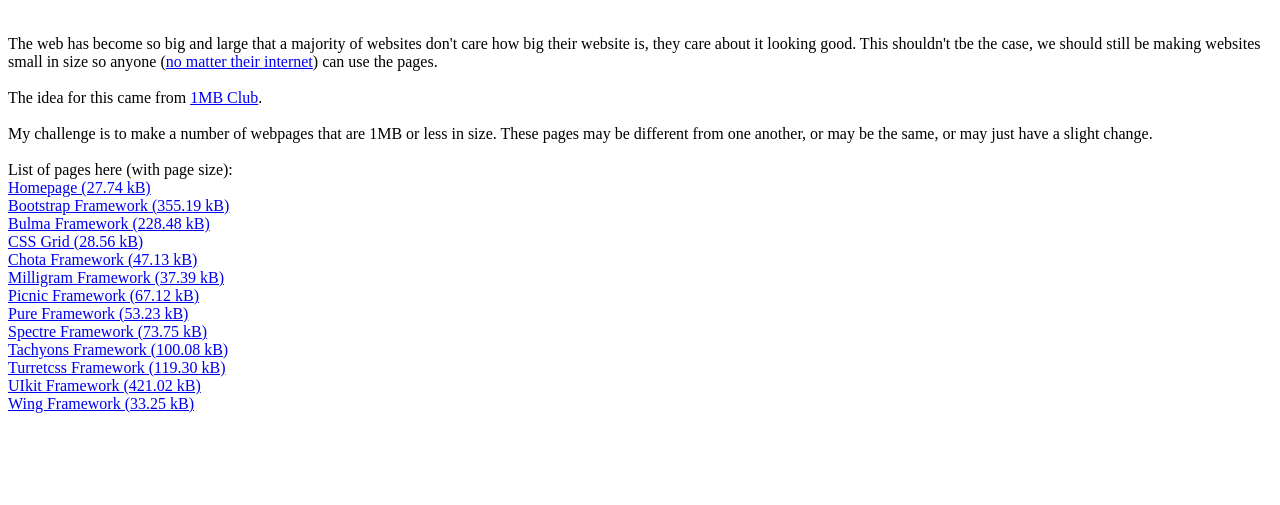
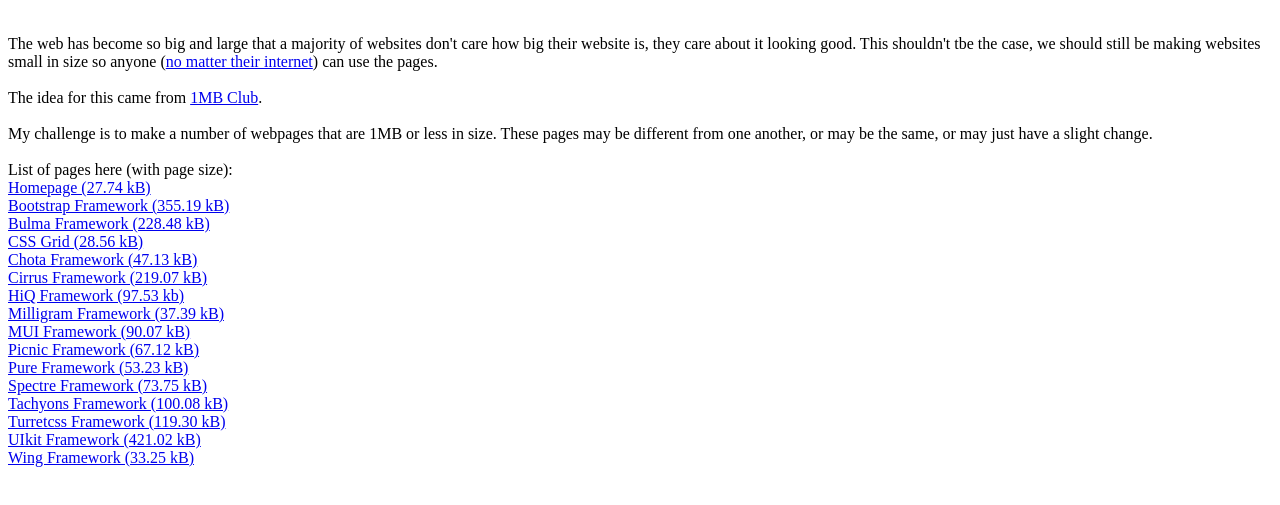
Before and after one commit to gregoryhammond/1mb-pages, a plain HTML site: page index.html in a window 1280 px wide. Shown: the part 79-584 px from the top of the page. Drawn offline with Linux system fonts and the light colour scheme.

Commit message:
Added all the frameworks I wanted to add, still need to add picture & video pages (and anything else).

```diff
--- a/index.html
+++ b/index.html
@@ -31,10 +31,6 @@
         <!-- TODO: Each framework page should have info about the framework, and after done all these frameworks (so people can easily know and don't have to spend all the time searching), then create pictures and video pages using various methods (cloudinary, embed, youtube etc...) to show off the best ways to do so.-->
         <br> <br>
         List of pages here (with page size):
-        <!-- TODO: Frameworks to add:
-            Cirrus CSS(https://spiderpig86.github.io/Cirrus/)
-            HiQ(https://jonathanharrell.github.io/hiq/)
-            MUI(https://www.muicss.com/)-->
         <br>
         <a href="index.html">Homepage (27.74 kB)</a>
         <br>
@@ -46,7 +42,13 @@
         <br>
         <a href="chota-framework.html">Chota Framework (47.13 kB)</a>
         <br>
+        <a href="cirrus-framework.html">Cirrus Framework (219.07 kB)</a>
+        <br>
+        <a href="hiq-framework.html">HiQ Framework (97.53 kb)</a>
+        <br>
         <a href="milligram-framework.html">Milligram Framework (37.39 kB)</a>
+        <br>
+        <a href="mui-framework.html">MUI Framework (90.07 kB)</a>
         <br>
         <a href="picnic-framework.html">Picnic Framework (67.12 kB)</a>
         <br>
```
